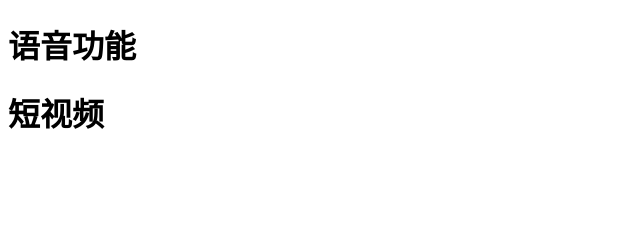
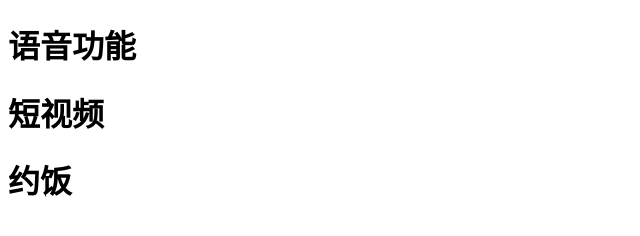
Before and after one commit to t-z-h/dbhot, a plain HTML site: page index.html in a window 1280 px wide. Shown: the whole page, without its empty margins (0-640 px from the left). Drawn offline with Linux system fonts and the light colour scheme.

Commit message:
约饭功能

```diff
--- a/index.html
+++ b/index.html
@@ -7,5 +7,6 @@
 <body>
     <h1>语音功能</h1>
     <h1>短视频</h1>
+    <h1>约饭</h1>
 </body>
 </html>
```
